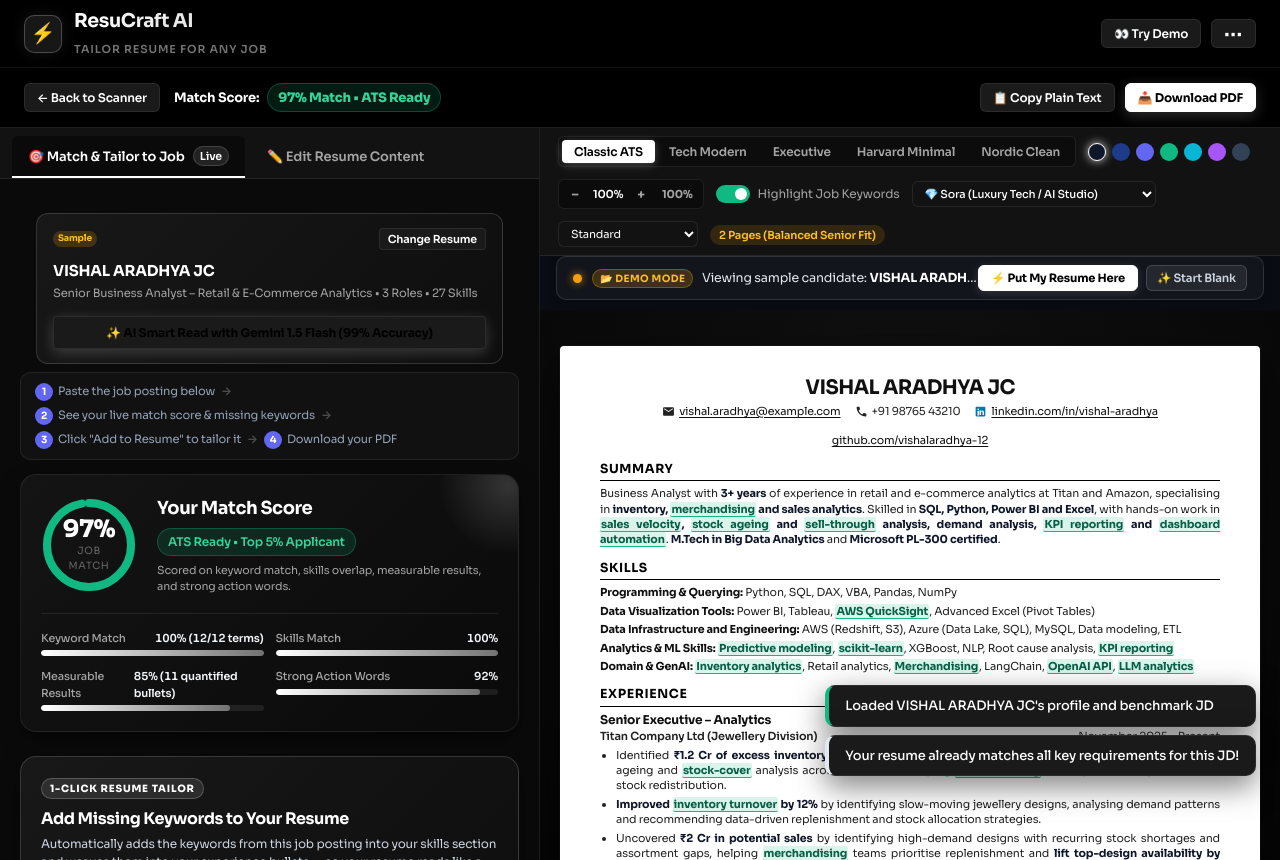
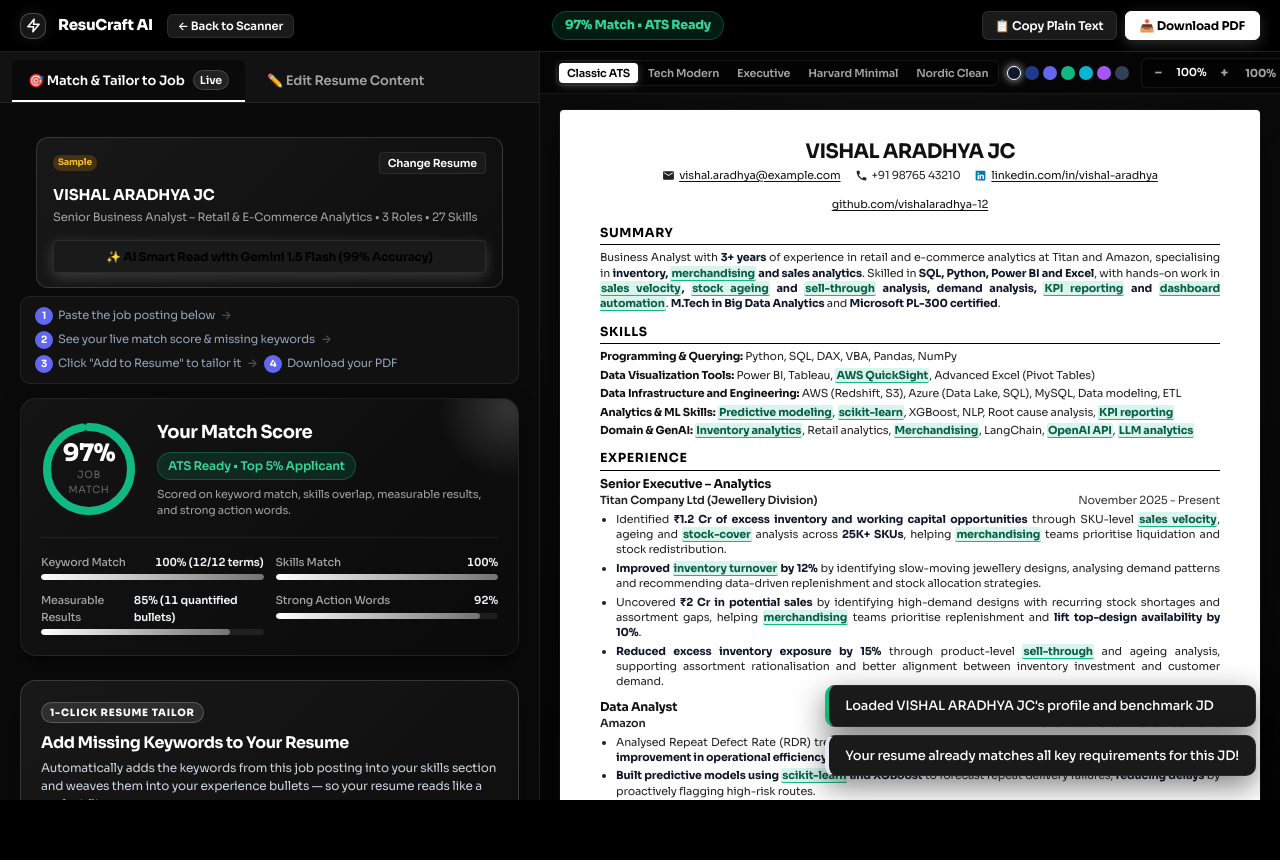
Before and after one commit to vishalaradhya-12/resucraftAI, a website: page index.html in a window 1280 px wide. Both pictures are taken after a click on the button "👀 Try Demo". After the commit the page ends 800 px from the top, so only its background shows below. Drawn offline with nearby package versions, Linux system fonts and the light colour scheme; a web font is replaced by a local one.

Commit message:
fix(ui): eliminate top dead space in Results view — merge dual headers, remove banner, and slim controls to 42px

```diff
--- a/css/styles.css
+++ b/css/styles.css
@@ -3242,16 +3242,92 @@ html, body {
   color: #737373;
 }
 
-/* Results Navigation Bar */
+/* Results Navigation Bar (Ultra-Clean, Single Header) */
 .results-header-bar {
-  height: 60px;
-  background: #000000;
-  border-bottom: 1px solid rgba(255, 255, 255, 0.12);
-  display: flex;
-  align-items: center;
-  justify-content: space-between;
-  padding: 0 24px;
-  position: sticky;
-  top: 0;
-  z-index: 50;
-}
+  height: 52px !important;
+  min-height: 52px !important;
+  max-height: 52px !important;
+  background: #000000 !important;
+  border-bottom: 1px solid rgba(255, 255, 255, 0.12) !important;
+  display: flex !important;
+  align-items: center !important;
+  justify-content: space-between !important;
+  padding: 0 20px !important;
+  position: sticky !important;
+  top: 0 !important;
+  z-index: 100 !important;
+}
+
+/* Eliminate redundant profile banner in Results View */
+#view-results .canvas-profile-bar {
+  display: none !important;
+}
+
+/* Studio container sized to single 52px header */
+#view-results .studio-container {
+  height: calc(100vh - 52px) !important;
+}
+
+/* Streamlined, single-line canvas toolbar without wrapping */
+#view-results .canvas-toolbar {
+  height: 42px !important;
+  min-height: 42px !important;
+  max-height: 42px !important;
+  padding: 0 16px !important;
+  display: flex !important;
+  flex-wrap: nowrap !important;
+  align-items: center !important;
+  justify-content: space-between !important;
+  overflow-x: auto !important;
+  overflow-y: hidden !important;
+  gap: 12px !important;
+  background: #050505 !important;
+  border-bottom: 1px solid rgba(255, 255, 255, 0.08) !important;
+  scrollbar-width: none !important;
+}
+
+#view-results .canvas-toolbar::-webkit-scrollbar {
+  display: none !important;
+}
+
+#view-results .toolbar-left,
+#view-results .toolbar-right {
+  display: flex !important;
+  align-items: center !important;
+  flex-wrap: nowrap !important;
+  gap: 8px !important;
+  flex-shrink: 0 !important;
+}
+
+#view-results .template-picker-group {
+  padding: 2px !important;
+  gap: 2px !important;
+}
+
+#view-results .tpl-btn {
+  padding: 3px 8px !important;
+  font-size: 11px !important;
+}
+
+#view-results .color-picker-group {
+  gap: 4px !important;
+}
+
+#view-results .color-swatch {
+  width: 14px !important;
+  height: 14px !important;
+}
+
+/* Tighten canvas top margin/padding to bring resume up */
+#view-results .canvas-viewport {
+  padding: 16px 20px 36px !important;
+}
+
+@media (max-width: 992px) {
+  #view-results .canvas-toolbar {
+    height: auto !important;
+    max-height: none !important;
+    padding: 8px 12px !important;
+    flex-wrap: wrap !important;
+  }
+}
--- a/index.html
+++ b/index.html
@@ -304,26 +304,38 @@
 
   <!-- ================= VIEW 2: TAILORED RESULTS & DOWNLOAD (OPTION A) ================= -->
   <div id="view-results" style="display: none;">
-    <!-- Results Header Bar -->
-    <div class="results-header-bar">
+    <!-- Single Results Header Bar -->
+    <header class="results-header-bar">
       <div style="display: flex; align-items: center; gap: 14px;">
-        <button type="button" class="btn btn-secondary btn-sm" id="btn-back-to-scanner">
+        <div class="brand-wrapper" id="btn-results-brand-home" style="cursor: pointer;" title="Back to Scanner">
+          <div class="brand-logo-icon" style="width: 26px; height: 26px;">
+            <svg width="15" height="15" viewBox="0 0 24 24" fill="none" stroke="currentColor" stroke-width="2.5"
+              stroke-linecap="round" stroke-linejoin="round" class="brand-svg">
+              <polygon points="13 2 3 14 12 14 11 22 21 10 12 10 13 2"></polygon>
+            </svg>
+          </div>
+          <span style="font-size: 15px; font-weight: 800; color: #ffffff; letter-spacing: -0.02em;">ResuCraft AI</span>
+        </div>
+        <button type="button" class="btn btn-secondary btn-sm" id="btn-back-to-scanner" style="padding: 4px 10px; font-size: 11.5px;">
           ← Back to Scanner
         </button>
-        <div style="display: flex; align-items: center; gap: 8px;">
-          <span style="font-size: 13px; font-weight: 700; color: #fff;">Match Score:</span>
-          <span id="results-score-badge" class="badge badge-success" style="font-size: 13px; font-weight: 800;">88% Match</span>
-        </div>
       </div>
-      <div style="display: flex; align-items: center; gap: 10px;">
-        <button type="button" class="btn btn-secondary btn-sm" id="btn-copy-ats-results" title="Copy plaintext for application forms">
+
+      <div style="display: flex; align-items: center; gap: 8px;">
+        <span id="results-score-badge" class="badge badge-success" style="font-size: 12.5px; font-weight: 800; padding: 4px 12px; border-radius: 20px;">
+          97% Match • ATS Ready
+        </span>
+      </div>
+
+      <div style="display: flex; align-items: center; gap: 8px;">
+        <button type="button" class="btn btn-secondary btn-sm" id="btn-copy-ats-results" style="padding: 6px 12px; font-size: 12px;" title="Copy plaintext for application forms">
           📋 Copy Plain Text
         </button>
-        <button type="button" class="btn btn-primary btn-sm" id="btn-print-pdf-results" style="font-weight: 700;" title="Download tailored PDF">
+        <button type="button" class="btn btn-primary btn-sm" id="btn-print-pdf-results" style="padding: 6px 14px; font-size: 12px; font-weight: 700;" title="Download tailored PDF">
           📥 Download PDF
         </button>
       </div>
-    </div>
+    </header>
 
 
 
--- a/js/app.js
+++ b/js/app.js
@@ -494,13 +494,30 @@ class ResuCraftApp {
     }
 
     // Back to Scanner
-    if (btnBackScanner && viewScanner && viewResults) {
-      btnBackScanner.addEventListener('click', () => {
-        viewResults.style.display = 'none';
-        viewScanner.style.display = 'flex';
-        window.scrollTo({ top: 0, behavior: 'smooth' });
-      });
-    }
+    const mainAppHeader = document.querySelector('.app-header');
+    const brandHomeBtn = document.getElementById('btn-results-brand-home');
+
+    const returnToScanner = () => {
+      if (mainAppHeader) mainAppHeader.style.display = 'flex';
+      if (viewResults) viewResults.style.display = 'none';
+      if (viewScanner) viewScanner.style.display = 'flex';
+      window.scrollTo({ top: 0, behavior: 'smooth' });
+    };
+
+    if (btnBackScanner) btnBackScanner.addEventListener('click', returnToScanner);
+    if (brandHomeBtn) brandHomeBtn.addEventListener('click', returnToScanner);
+
+    const transitionToResults = () => {
+      if (mainAppHeader) mainAppHeader.style.display = 'none';
+      if (viewScanner) viewScanner.style.display = 'none';
+      if (viewResults) viewResults.style.display = 'block';
+      window.scrollTo({ top: 0, behavior: 'smooth' });
+
+      requestAnimationFrame(() => {
+        this.renderResumePreview();
+        this.updateGuidedStepper();
+      });
+    };
 
     // The Big Hero Match & Tailor Action
     if (btnMatchTailor && viewScanner && viewResults) {
@@ -525,15 +542,8 @@ class ResuCraftApp {
           resultsScoreBadge.innerText = `${score}% Match • ATS Ready`;
         }
 
-        // Switch to Results View
-        viewScanner.style.display = 'none';
-        viewResults.style.display = 'block';
-        window.scrollTo({ top: 0, behavior: 'smooth' });
-
-        requestAnimationFrame(() => {
-          this.renderResumePreview();
-          this.updateGuidedStepper();
-        });
+        // Switch to Results View (Hiding app-header for clean zero-deadspace layout)
+        transitionToResults();
       });
     }
 
@@ -550,16 +560,7 @@ class ResuCraftApp {
           resultsScoreBadge.innerText = `${score}% Match • ATS Ready`;
         }
 
-        if (viewScanner && viewResults) {
-          viewScanner.style.display = 'none';
-          viewResults.style.display = 'block';
-          window.scrollTo({ top: 0, behavior: 'smooth' });
-        }
-
-        requestAnimationFrame(() => {
-          this.renderResumePreview();
-          this.updateGuidedStepper();
-        });
+        transitionToResults();
       });
     }
 
```
